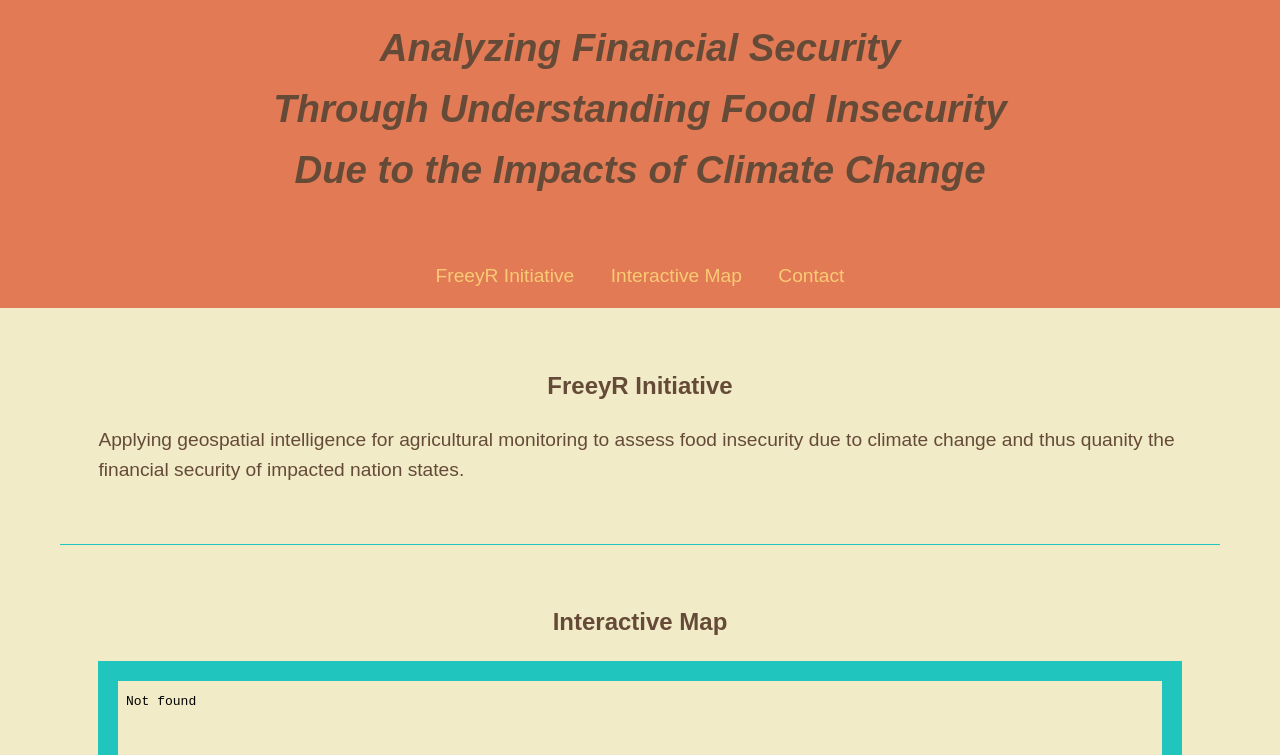
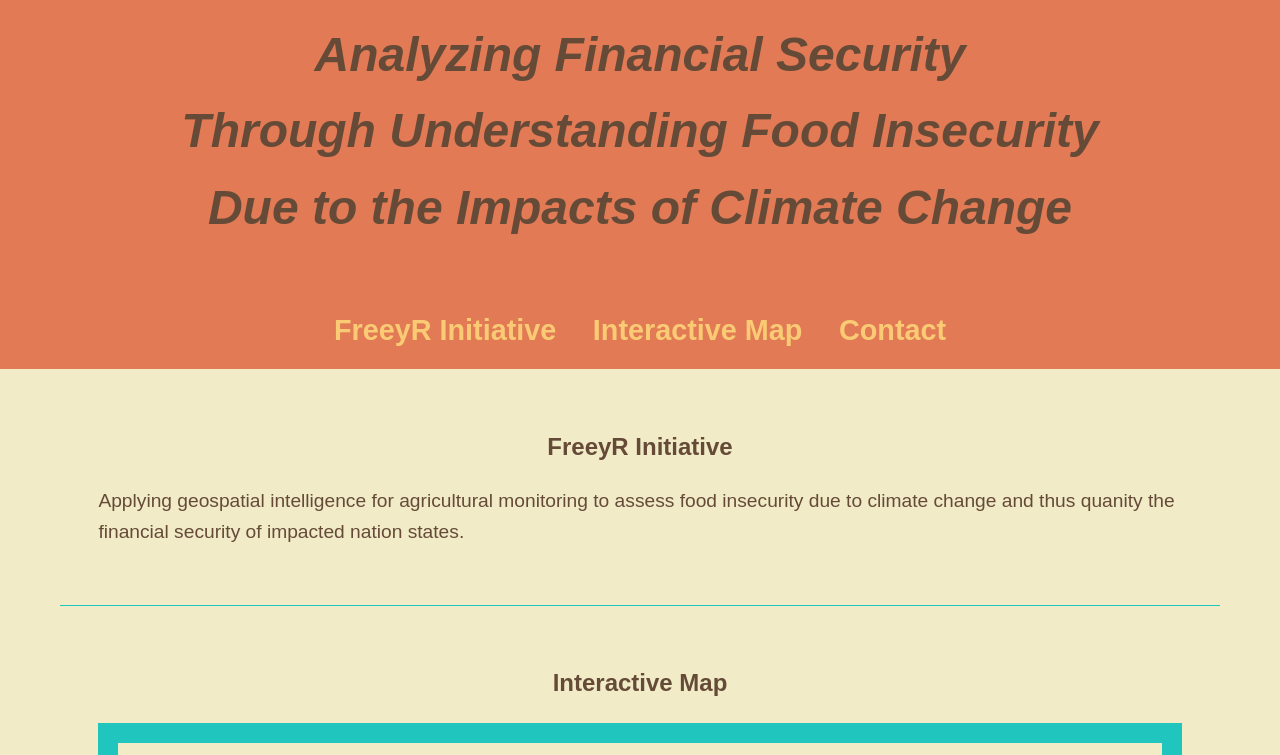
Before and after one commit to zoellxx/FreeyR, a plain HTML site: page index.html in a window 1280 px wide. Shown: the part 45-800 px from the top of the page. Drawn offline with Linux system fonts and the light colour scheme; a script that the page names is missing.

Commit message:
Update style.css

```diff
--- a/style.css
+++ b/style.css
@@ -9,7 +9,7 @@ body {
 
 /* Main Container */
 .container {
-  max-width: 1200px;  /* Max width for the content */
+  max-width: 2000px;  /* Max width for the content */
   margin: 0 auto;  /* Center the container */
   border-left: 60px solid #F1EBC8; /* Left border */
   border-right: 60px solid #F1EBC8; /* Right border */
@@ -35,7 +35,7 @@ header .logo {
 }
 
 header .smaller-title-1 {
-  font-size: 2.4em;
+  font-size: 3.0em;
   font-weight: bold;
   font-style: italic;
   margin-top: 20px;
@@ -45,7 +45,8 @@ nav a {
   color: #FACB74;
   text-decoration: none;
   margin: 0 1rem;
-  font-size: 1.2em;
+  font-size: 1.8em;
+  font-weight: bold;
 }
 
 nav a:hover {
```
